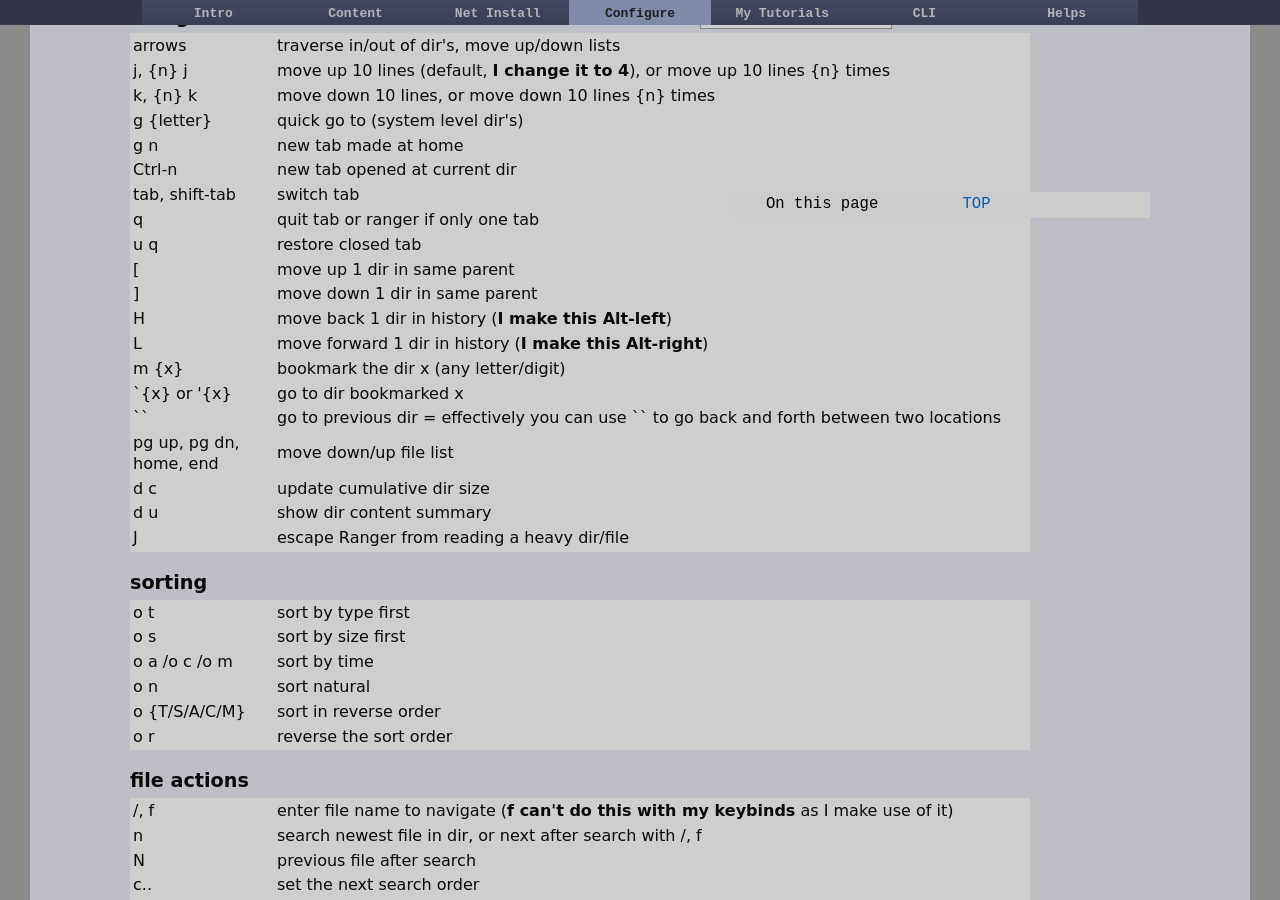
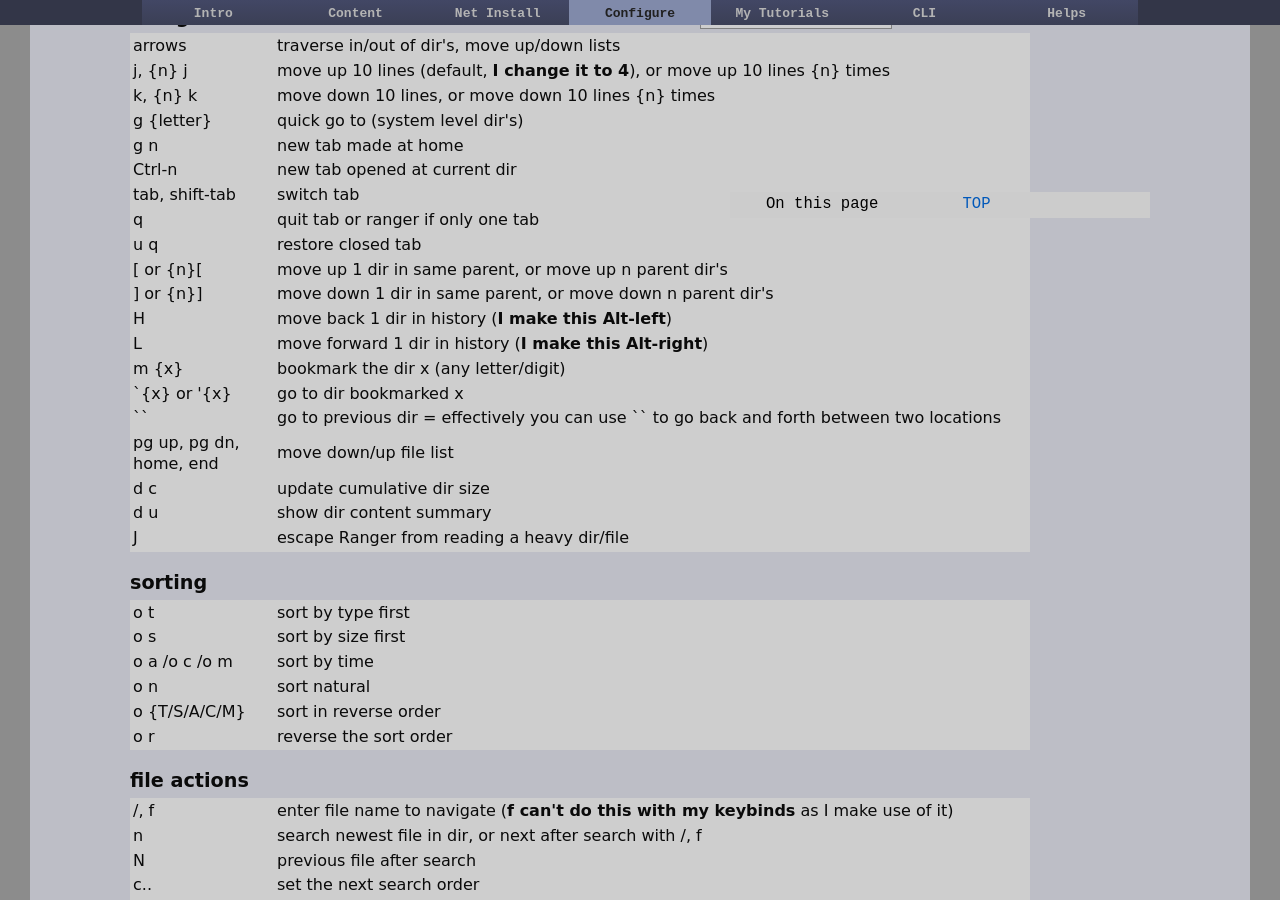
Before and after one commit to dquinton/debian-install, a Jekyll site: the page built from config/ranger.html, in a window 1280 px wide and 900 px high, scrolled down 3500 px. Built offline with Jekyll 4.4.1, drawn with Linux system fonts in a browser that asks for light colours.

Commit message:
updating pages

```diff
--- a/config/ranger.html
+++ b/config/ranger.html
@@ -195,9 +195,9 @@
 
 <tr><td>u q     </td><td>restore closed tab</td></tr>
 
-<tr><td>[     </td><td>move up 1 dir in same parent</td></tr>
+<tr><td>[ or {n}[   </td><td>move up 1 dir in same parent, or move up n parent dir's</td></tr>
 
-<tr><td>]     </td><td>move down 1 dir in same parent</td></tr>
+<tr><td>] or {n}]   </td><td>move down 1 dir in same parent, or move down n parent dir's</td></tr>
 
 <tr><td>H     </td><td>move back 1 dir in history (<b>I make this Alt-left</b>)</td></tr>
 
```
Also changed, not shown: 1 other file.
